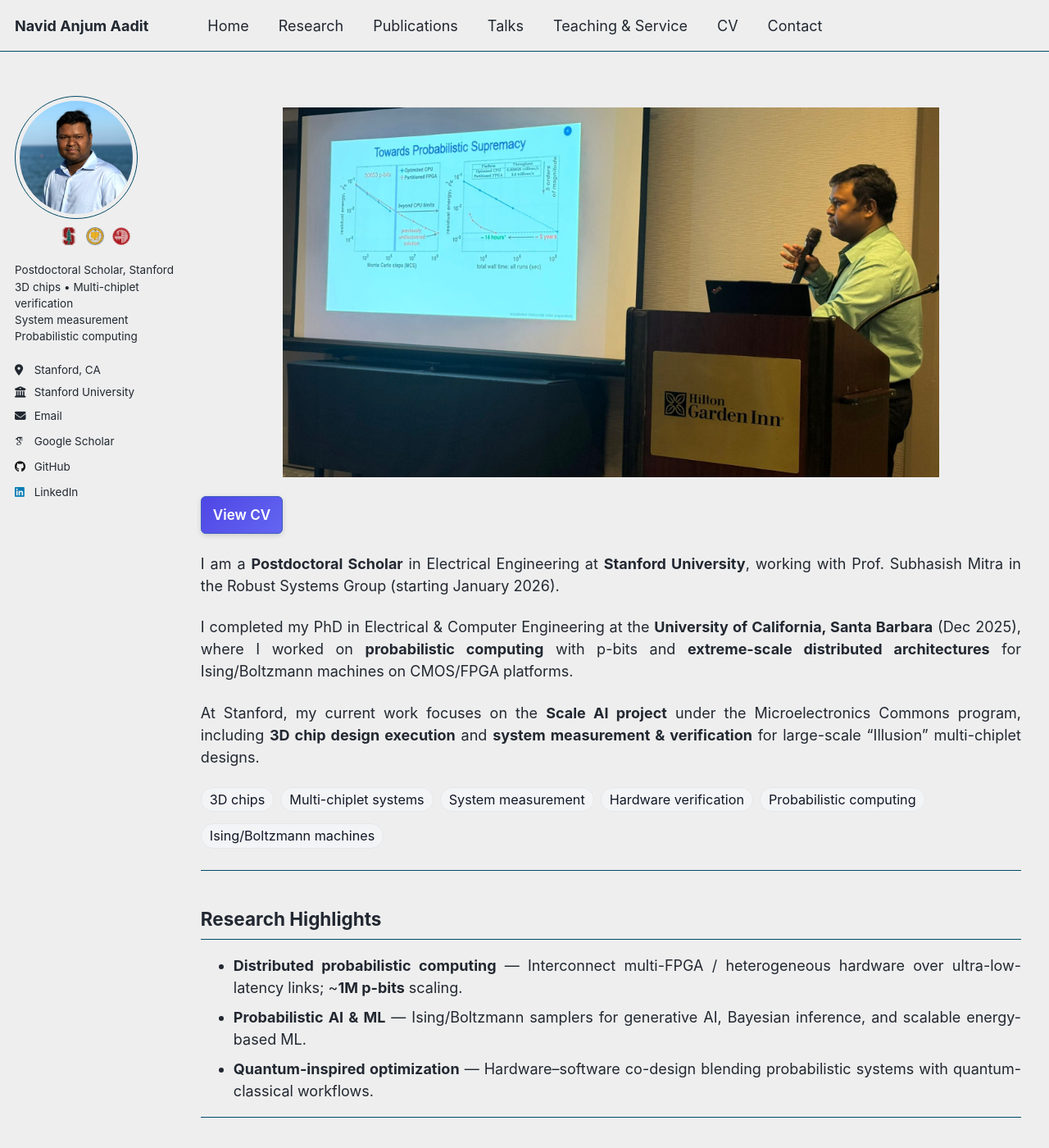
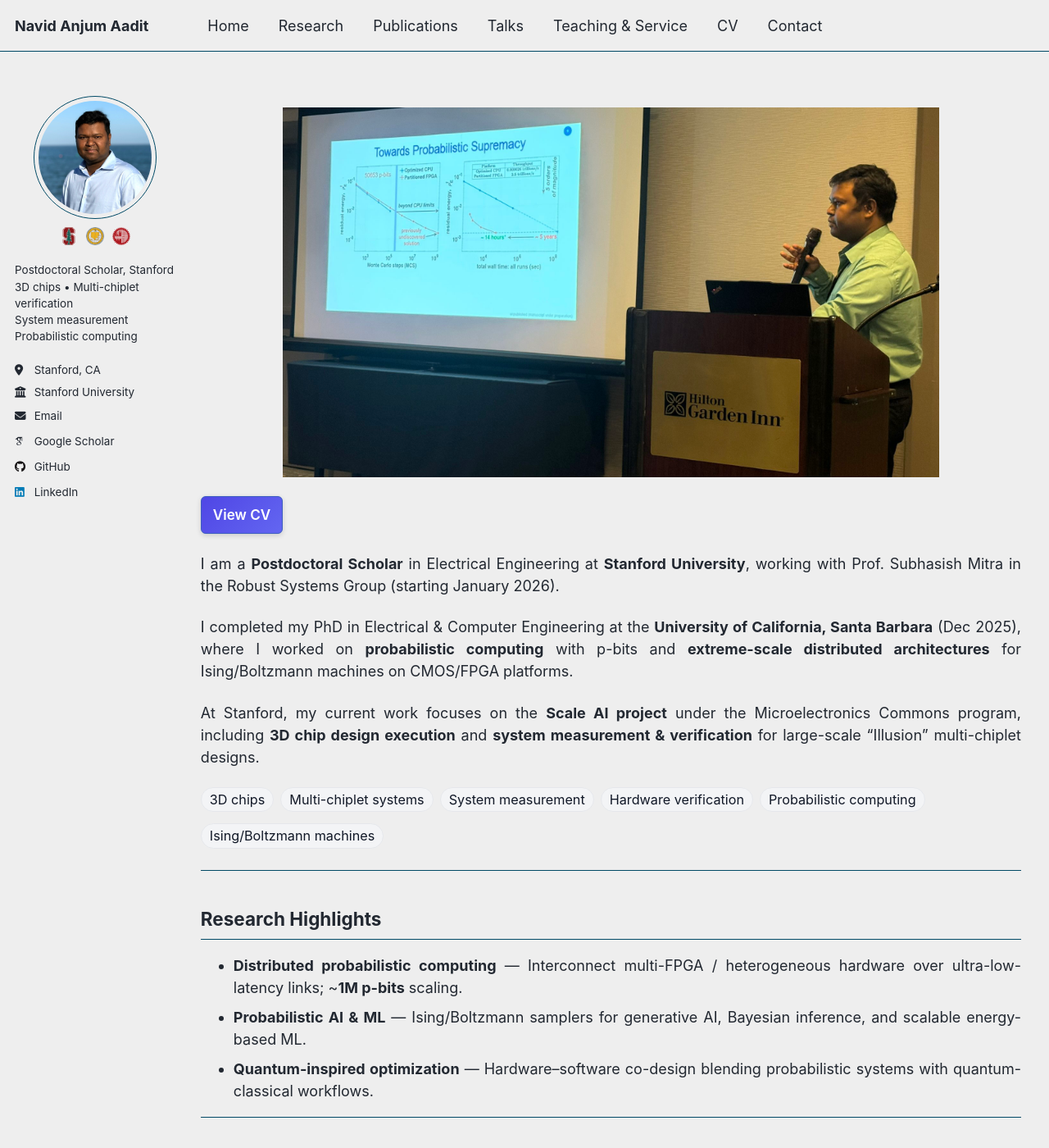
Before and after one commit to navidaadit/navidaadit.github.io, a Jekyll site: the page built from _pages/about.md, in a window 1280 px wide and 1400 px high. Shown: the whole window at 82% size. Built offline with Jekyll 4.4.1, drawn with Linux system fonts in a browser that asks for light colours; some web fonts are replaced.

Commit message:
Refactor avatar and logo styles for responsiveness
Refactor styles for avatars, logos, and layout responsiveness. Adjust media queries for better mobile display and centering.

```diff
--- a/_sass/_custom.scss
+++ b/_sass/_custom.scss
@@ -8,7 +8,6 @@
 .initial-content,
 .page__inner,
 .page {
-  /* clamp on very wide monitors to stop overflow/stretch */
   max-width: min(1400px, 90vw);
   margin-left: auto;
   margin-right: auto;
@@ -17,7 +16,7 @@
 }
 
 /* ---------- Content width cap inside right column ---------- */
-:root { --content-max: 75%; } /* simple size var (not theme-related) */
+:root { --content-max: 75%; }
 
 /* Limit inner text width (not hero/pills/CV button) */
 .layout--single .page__content > *:not(.hero-img):not(.keyword-pills):not(.cv-row) {
@@ -36,34 +35,26 @@
 .page::after { content: ""; display: block; clear: both; }
 
 /* ---------- Author block (avatar + bio) ---------- */
-/* Desktop: consistent avatar */
 .author__avatar img {
   width: 150px;
   height: 150px;
   object-fit: cover;
   border-radius: 50%;
+  display: block;
+  margin: 0 auto;              /* centers avatar if container is wide */
 }
 
-/* Phone: slightly smaller avatar, bio under photo, clean stacking */
-@media (max-width: 640px){
-  .author__avatar img { width: 110px; height: 110px; }
-  .author__content, .author__bio { display:block; margin-top:8px; }
-  .author__content p, .author__bio { text-align:left !important; }
-}
-
-/* --- Affiliation logos (CENTERED RELATIVE TO HEADSHOT WIDTH, NO EXTRA SPACING) --- */
-/* IMPORTANT: This centers to the AVATAR width, not the sidebar width. */
+/* --- Affiliation logos (centered to avatar width, no extra spacing) --- */
 .sidebar .affil-logos{
-  width: 150px;                 /* match .author__avatar img */
-  margin: 6px auto 0 auto;       /* centers the 150px block under avatar */
+  width: 150px;                 /* match avatar */
+  margin: 6px auto 0 auto;      /* center the 150px block under avatar */
   display: flex;
-  justify-content: center;       /* center icons inside that 150px block */
+  justify-content: center;
   align-items: center;
   gap: 10px;
   padding: 0;
   line-height: 1;
 }
-
 .sidebar .affil-logo{
   width: 22px;
   height: 22px;
@@ -71,9 +62,29 @@
   display: block;
 }
 
-/* Mobile: match the smaller avatar */
+/* Phone: slightly smaller avatar; center avatar+logos, keep BIO left */
 @media (max-width: 640px){
-  .sidebar .affil-logos{ width: 110px; }
+  /* center the avatar area explicitly (Athena-like behavior) */
+  .sidebar .author__avatar{
+    display: flex;
+    justify-content: center;
+  }
+  .sidebar .author__avatar a{
+    display: flex;
+    justify-content: center;
+    width: 100%;
+  }
+
+  .author__avatar img { width: 110px; height: 110px; }
+
+  .sidebar .affil-logos{
+    width: 110px;               /* match mobile avatar */
+    margin: 6px auto 0 auto;
+  }
+
+  /* keep your original “bio text left” preference */
+  .author__content, .author__bio { display:block; margin-top:8px; }
+  .author__content p, .author__bio { text-align:left !important; }
 }
 
 /* Remove any built-in hero from the theme */
@@ -86,8 +97,8 @@
   display: block;
   width: 80%;
   height: auto;
-  margin: 0 auto 0 auto;  /* no bottom margin */
-  border-bottom: none;    /* no line */
+  margin: 0 auto 0 auto;
+  border-bottom: none;
 }
 
 /* ---------- Download CV button ---------- */
@@ -137,7 +148,6 @@
   background: #f7fafc;
 }
 
-/* True 4:3 box via aspect-ratio so captions stay below */
 .figure-card img {
   display:block;
   width:100% !important;
@@ -148,26 +158,21 @@
   background: transparent !important;
 }
 
-/* Optional: make an image FILL its card (good for tall rack photos) */
 .figure-card.fill img {
   object-fit: cover !important;
   object-position: center !important;
 }
 
-/* 2×2 spotlight grid */
 .gallery-2x2{
   display:grid;
   grid-template-columns:repeat(2,minmax(0,1fr));
   gap:12px;
   margin:.6rem 0 1.2rem;
 }
-
-/* Shorter on phones */
 @media (max-width:980px){
   .gallery-2x2{ grid-template-columns:1fr; }
 }
 
-/* Icons in Recognition list */
 .page__content i.fas { color: #3b82f6; margin-right: 6px; }
 
 /* ---------- Footer: single slim bar ---------- */
@@ -198,7 +203,6 @@
 .footer-left  { opacity: .92; }
 .footer-right { opacity: .92; text-align: right; }
 
-/* ---------- Responsive ---------- */
 .page { margin-top: 1rem; }
 @media (max-width: 520px) {
   .footer-bar { flex-wrap: wrap; row-gap: 4px; }
@@ -221,13 +225,11 @@
   }
 }
 
-/* Justify body text globally BUT no hyphenation */
 .page__content {
   text-align: justify !important;
   text-justify: inter-word;
 }
 
-/* Don't justify lists/paragraphs inside white boxes */
 .page__content .card ul,
 .page__content .card ol,
 .page__content .card li,
@@ -242,7 +244,6 @@
   hyphens: none !important;
 }
 
-/* Make “card/section” boxes light */
 .page__content .card,
 .page__content .section {
   background: #ffffff !important;
@@ -250,7 +251,6 @@
   color: #111827 !important;
 }
 
-/* Turn off hyphenation, keep graceful wrapping */
 .page__content p,
 .page__content li,
 .page__content blockquote,
@@ -262,7 +262,6 @@
   overflow-wrap: break-word;
 }
 
-/* Keep non-paragraph UI bits left-aligned */
 .page__content h1,
 .page__content h2,
 .page__content h3,
@@ -282,7 +281,6 @@
   text-align: left !important;
 }
 
-/* ---------- CENTER CAPTIONS IN FIGURE CARDS ---------- */
 .page__content .figure-card > figcaption,
 .page__content .figure-card > .figcap,
 .layout--single .page__content .gallery-2x2 .figure-card > figcaption,
@@ -296,7 +294,6 @@
   color: #475569 !important;
 }
 
-/* Ensure children inherit centering, never override it */
 .page__content .figure-card > figcaption *,
 .page__content .figure-card > .figcap * {
   text-align: inherit !important;
@@ -304,7 +301,6 @@
   display: inline !important;
 }
 
-/* Teaching/service mobile overflow fix */
 .page__content .course-item {
   display:flex;
   align-items:flex-start;
@@ -322,7 +318,6 @@
   white-space: nowrap;
 }
 
-/* Publications ID tags */
 .cite-id, .pub-id, .id-badge, .entry-id, .label,
 [class^="id-"], [class*=" id-"] {
   border: 1px solid #e5e7eb !important;
@@ -333,14 +328,12 @@
   font-weight: 600;
 }
 
-/* Slimmer mobile dropdown menu */
 .greedy-nav .hidden-links li a {
   padding-top: 10px;
   padding-bottom: 10px;
   line-height: 1.2;
 }
 
-/* Inline reviewer list wrap-safety */
 .inline-list li{
   white-space:normal !important;
   overflow-wrap:anywhere !important;
@@ -348,7 +341,6 @@
   max-width:100% !important;
 }
 
-/* ---------- LINKS: inherit color; turn blue only on hover/focus ---------- */
 .page__content a:not(.btn--cv):not(.no-link-style),
 .footer-bar a:not(.no-link-style) {
   color: inherit !important;
@@ -371,21 +363,17 @@
   color: #1e40af !important;
 }
 
-/* === Follow button: right edge, no effect on text alignment, button hugs text === */
-.author__urls-wrapper { text-align: initial !important; } /* hard reset if anything leaked */
+.author__urls-wrapper { text-align: initial !important; }
 
-/* Mobile/tablet only */
 @media (max-width:1023px){
-  /* Make the wrapper shrink to its contents and sit on the right */
   .author__urls-wrapper{
-    position: relative !important;   /* anchor for dropdown */
+    position: relative !important;
     display: block !important;
-    width: max-content !important;   /* shrink to button width */
-    margin-left: auto !important;    /* push to right edge */
+    width: max-content !important;
+    margin-left: auto !important;
     padding: 0 !important;
   }
 
-  /* Button: just big enough for its text */
   .author__urls-wrapper .btn{
     display: inline-block !important;
     width: auto !important;
@@ -394,14 +382,13 @@
     white-space: nowrap !important;
   }
 
-  /* Dropdown: anchored to the button’s right edge, above content */
   .author__urls{
     position: absolute !important;
     right: 0 !important;
     left: auto !important;
     top: calc(100% + 8px) !important;
     min-width: 220px !important;
-    max-width: calc(100vw - 32px) !important; /* safe mobile gutter */
+    max-width: calc(100vw - 32px) !important;
     z-index: 3000 !important;
     background: #fff !important;
     border: 1px solid #e5e7eb !important;
@@ -410,7 +397,6 @@
   }
   .author__urls.is--visible{ display: block !important; }
 
-  /* Keep the bio and everything else left-aligned */
   .sidebar .author__content,
   .sidebar .author__content *,
   .sidebar .author__bio{
@@ -418,7 +404,6 @@
   }
 }
 
-/* === LAYER ORDER FIX (desktop): keep content above fixed sidebar === */
 @media (min-width:1024px){
   .sidebar{ z-index: 1 !important; }
   .page__content{ position: relative; z-index: 2 !important; }
```
